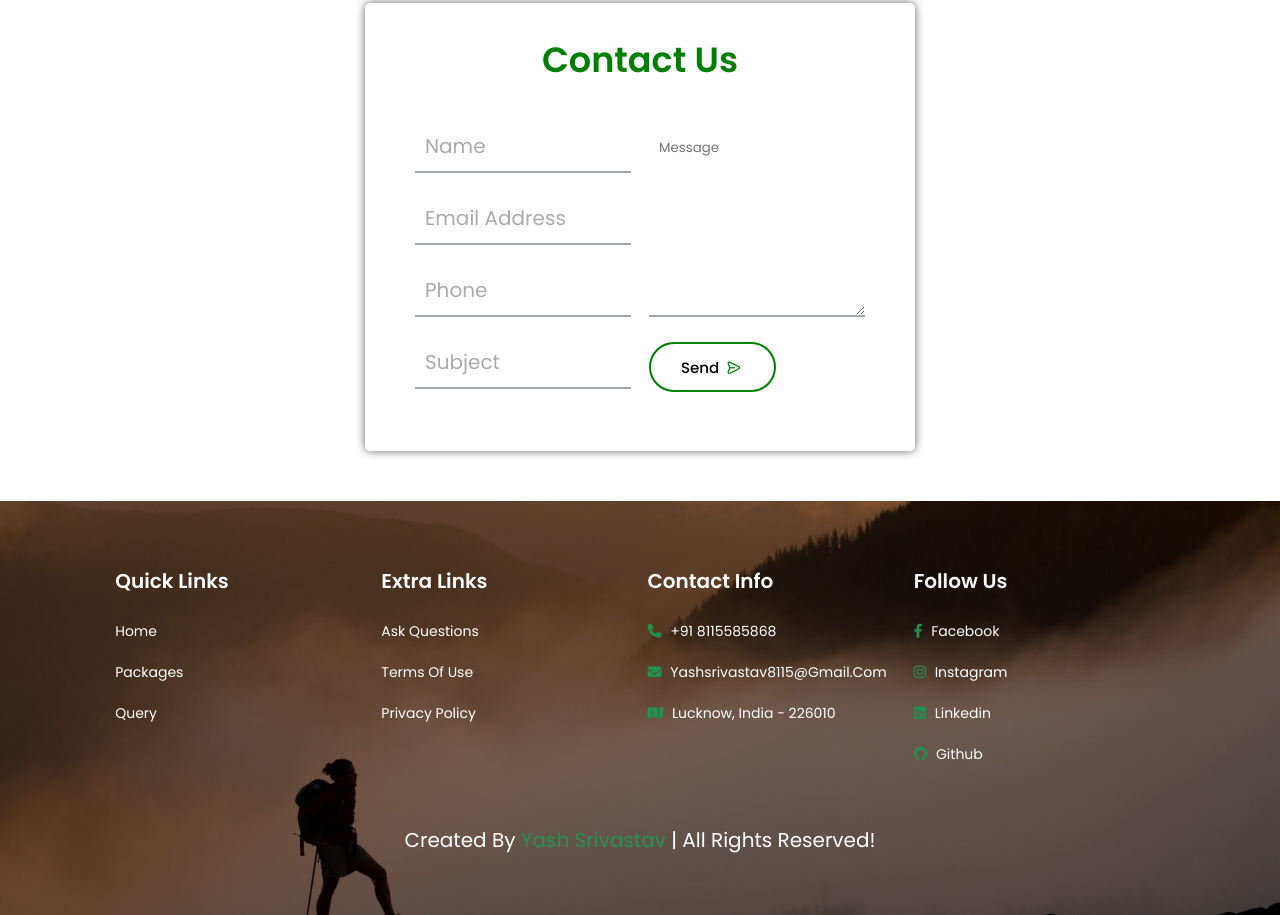
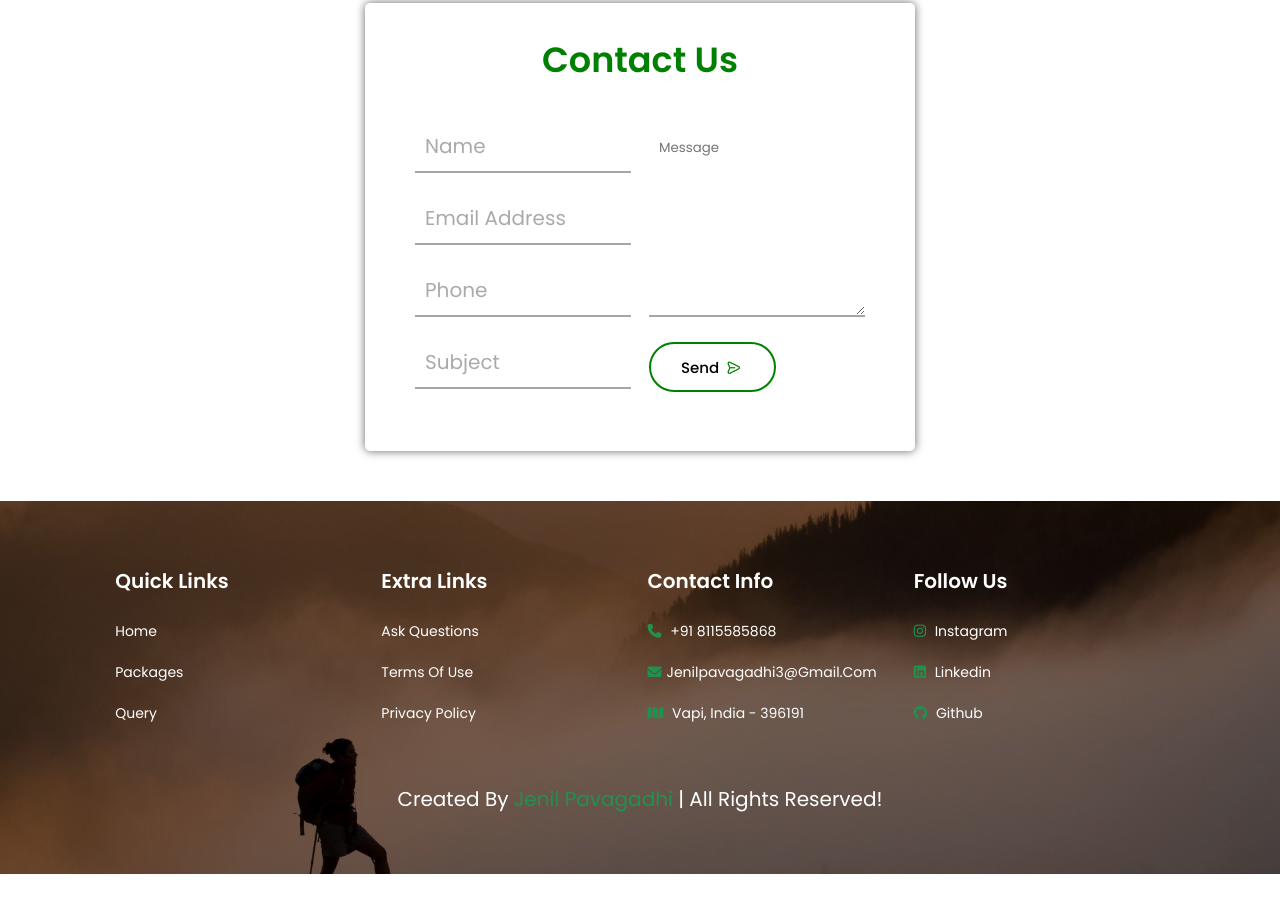
Before and after one commit to JENILL0510/Tours-and-travel-website, a plain HTML site: page index.html in a window 1280 px wide. Shown: the part 3215-4130 px from the top of the page. After the commit the page ends 4089 px from the top, so only its background shows below. Drawn offline with nearby package versions, Linux system fonts and the light colour scheme.

Commit message:
Update index.html

```diff
--- a/index.html
+++ b/index.html
@@ -213,19 +213,19 @@
             <div class="box">
                 <h3>contact info</h3>
                 <a href="tel:+918115585868"> <i class="fas fa-phone"></i> +91 8115585868 </a>
-                <a href="mailto: yashsrivastav8115@gmail.com"> <i class="fas fa-envelope"></i> yashsrivastav8115@gmail.com </a>
-                <a href="#"> <i class="fas fa-map"></i> Lucknow, india - 226010 </a>
+                <a href="mailto: jenilpavagadhi3@gmail.com"> <i class="fas fa-envelope"></i>jenilpavagadhi3@gmail.com </a>
+                <a href="#"> <i class="fas fa-map"></i> vapi, india - 396191 </a>
             </div>
 
             <div class="box">
                 <h3>follow us</h3>
-                <a href="https://www.facebook.com/yash.srivastav0"> <i class="fab fa-facebook-f"></i> facebook </a>
+
                 <a href="https://www.instagram.com/yash_srivastav_"> <i class="fab fa-instagram"></i> instagram </a>
                 <a href="https://www.linkedin.com/in/yash-srivastav/"> <i class="fab fa-linkedin"></i> linkedin </a>
                 <a href="https://github.com/Yash-srivastav16"> <i class="fab fa-github"></i> github </a>
             </div>
         </div>
-        <div class="credit">created by <span>yash srivastav</span> | all rights reserved!</div>
+        <div class="credit">created by <span>Jenil pavagadhi</span> | all rights reserved!</div>
     </section>
     <!-- footer section ends -->
     <script src="js/script.js"></script>
```
